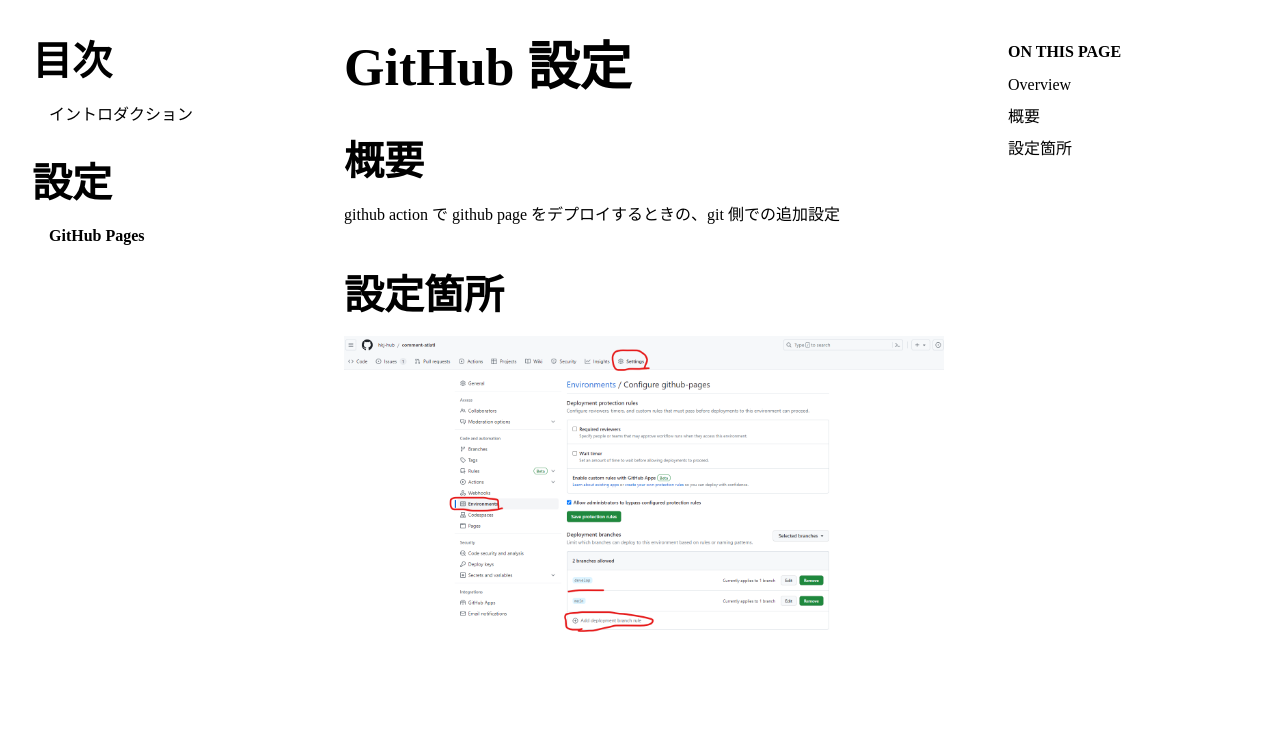
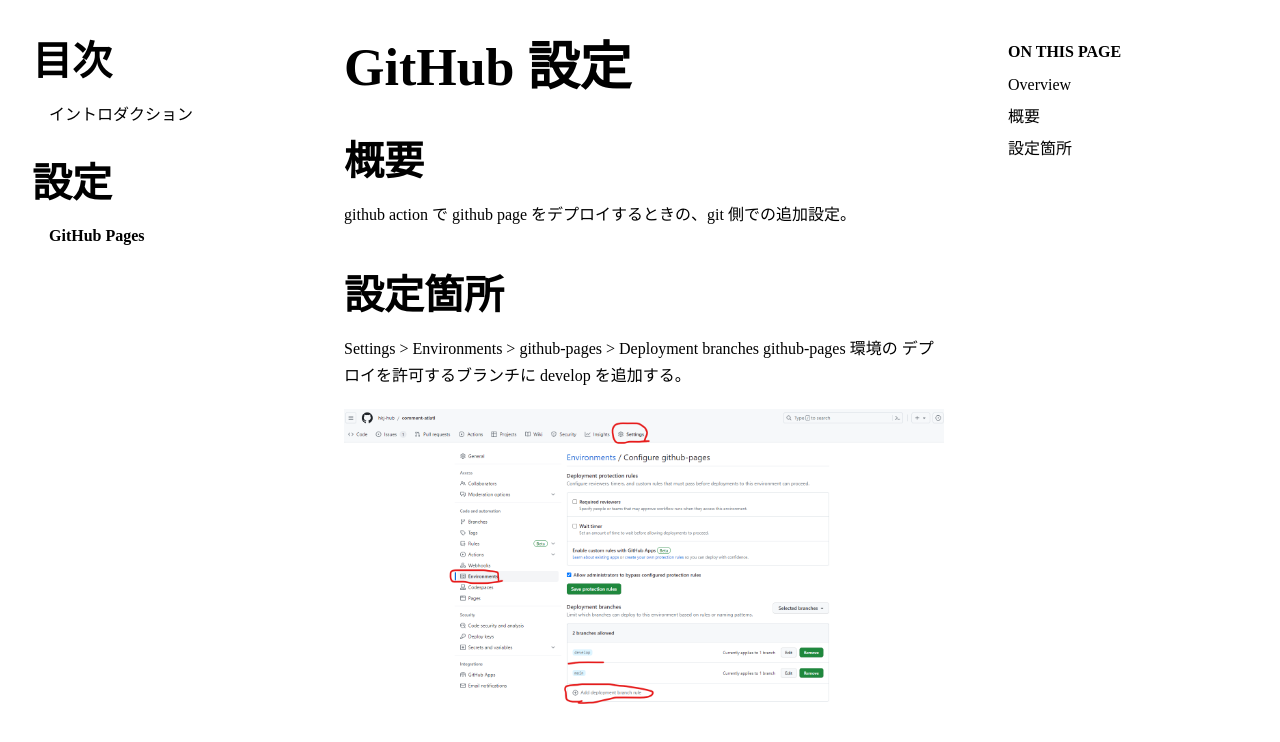
Before and after one commit to hkj-hub/comment-atlatl, an Astro site in the folder docs/astro/: page /comment-atlatl/ja/settings/github/github-pages in a window 1280 px wide. Shown: the part 102-844 px from the top of the page. Built offline with nearby package versions, Linux system fonts and the light colour scheme; Astro itself is replaced by a stand-in of ours.

Commit message:
設定ドキュメントを追加

```diff
--- a/docs/astro/src/pages/ja/settings/github/github-pages.md
+++ b/docs/astro/src/pages/ja/settings/github/github-pages.md
@@ -6,8 +6,11 @@
 
 ## 概要
 
-github action で github page をデプロイするときの、git 側での追加設定
+github action で github page をデプロイするときの、git 側での追加設定。
 
 ## 設定箇所
 
+Settings > Environments > github-pages > Deployment branches
+github-pages 環境の デプロイを許可するブランチに develop を追加する。
+
 ![](/comment-atlatl/images/settings/2023-07-05-21-14-20.png)
```
